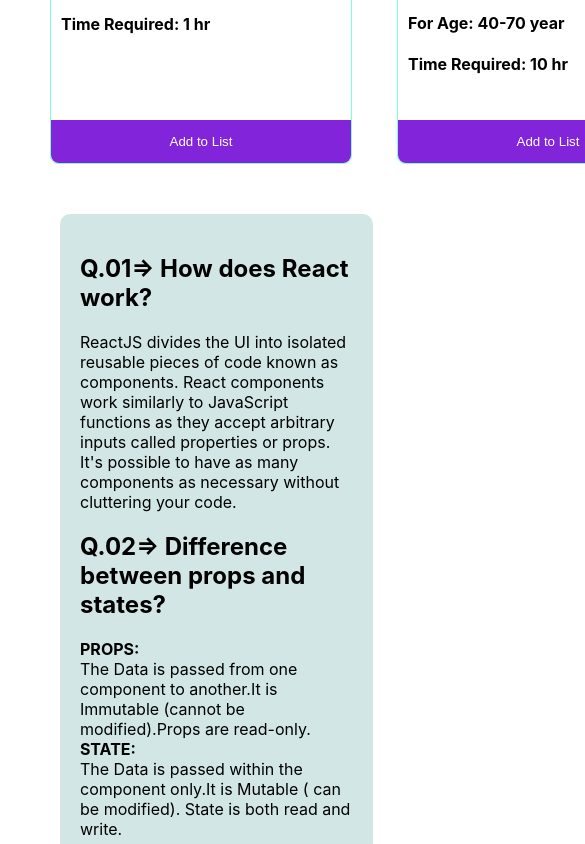
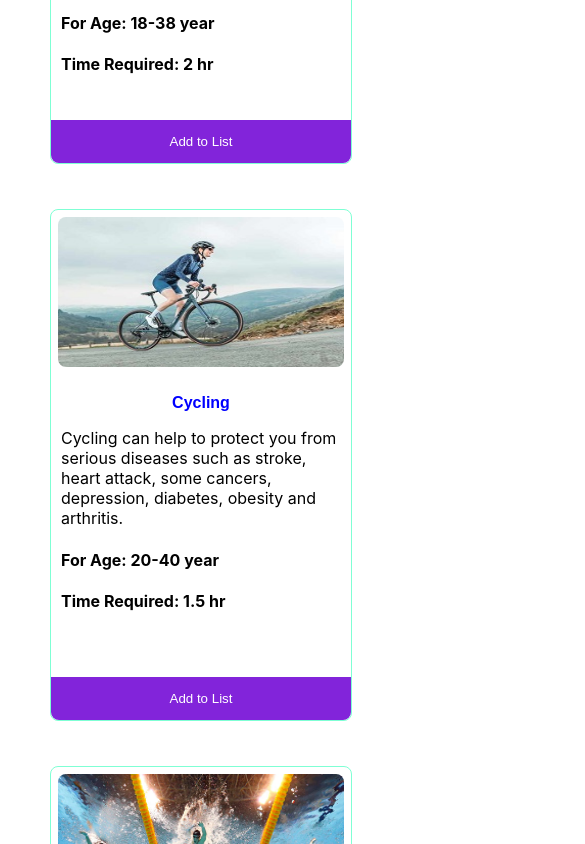
Before and after one commit to mostafizur610/sports-recreation-club, a React (Create React App) app: page / in a window 390 px wide. Shown: the part 1156-2000 px from the top of the page, 585 px wide, since content can reach past the window. Built offline with nearby package versions, Linux system fonts and the light colour scheme.

Commit message:
responsive completed

```diff
--- a/src/Component/Accordion/Accordion.css
+++ b/src/Component/Accordion/Accordion.css
@@ -4,4 +4,14 @@
     width: 70%;
     border-radius: 10px;
     padding: 20px;
+    margin-bottom: 50px;
 }
+
+@media only screen and (max-width: 600px) {
+    .frequent-question {
+        margin-bottom: 50px;
+        text-align: center;
+        margin-left: 45px;
+
+    }
+}
--- a/src/Component/Heading/Heading.css
+++ b/src/Component/Heading/Heading.css
@@ -43,11 +43,11 @@
 
 @media only screen and (max-width: 600px) {
     .heading {
-        width: 390px;
+        width: 100%;
     }
 
     .header {
-        width: 390px;
+        width: 100%;
     }
 
 }
--- a/src/Component/Sports/Sports.css
+++ b/src/Component/Sports/Sports.css
@@ -19,7 +19,20 @@
 
 @media only screen and (max-width: 700px) {
     .sports-container {
+        display: inline-block;
+    }
+
+    .profile-container {
+        background-color: rgb(234, 245, 240);
+        border-radius: 20px;
+        padding-left: 20px;
+        padding-right: 20px;
+        margin-bottom: 50px;
+
+    }
+
+    .activities-container {
         display: flex;
-        flex: wrap;
+        flex-wrap: wrap;
     }
 }
```
